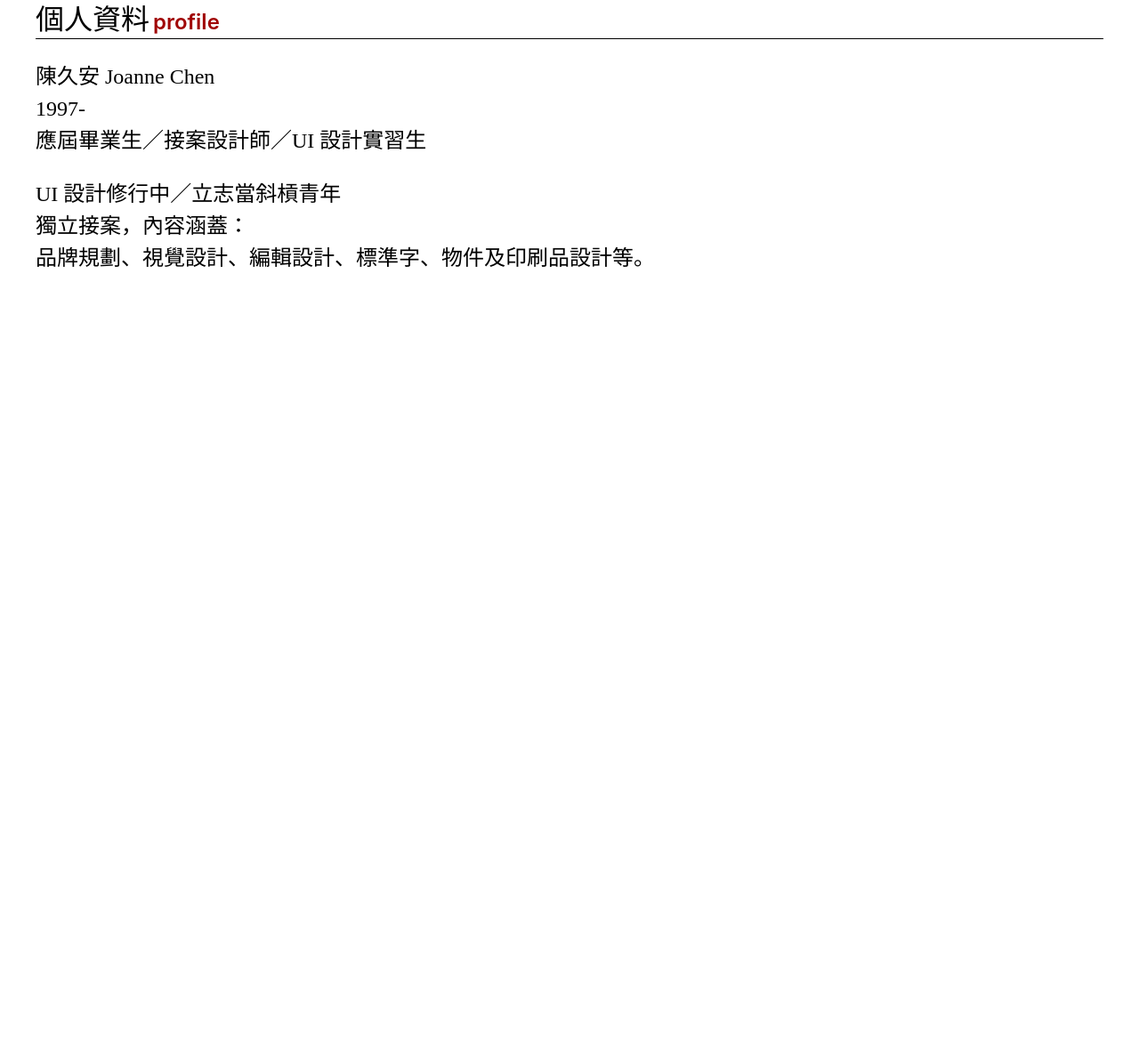
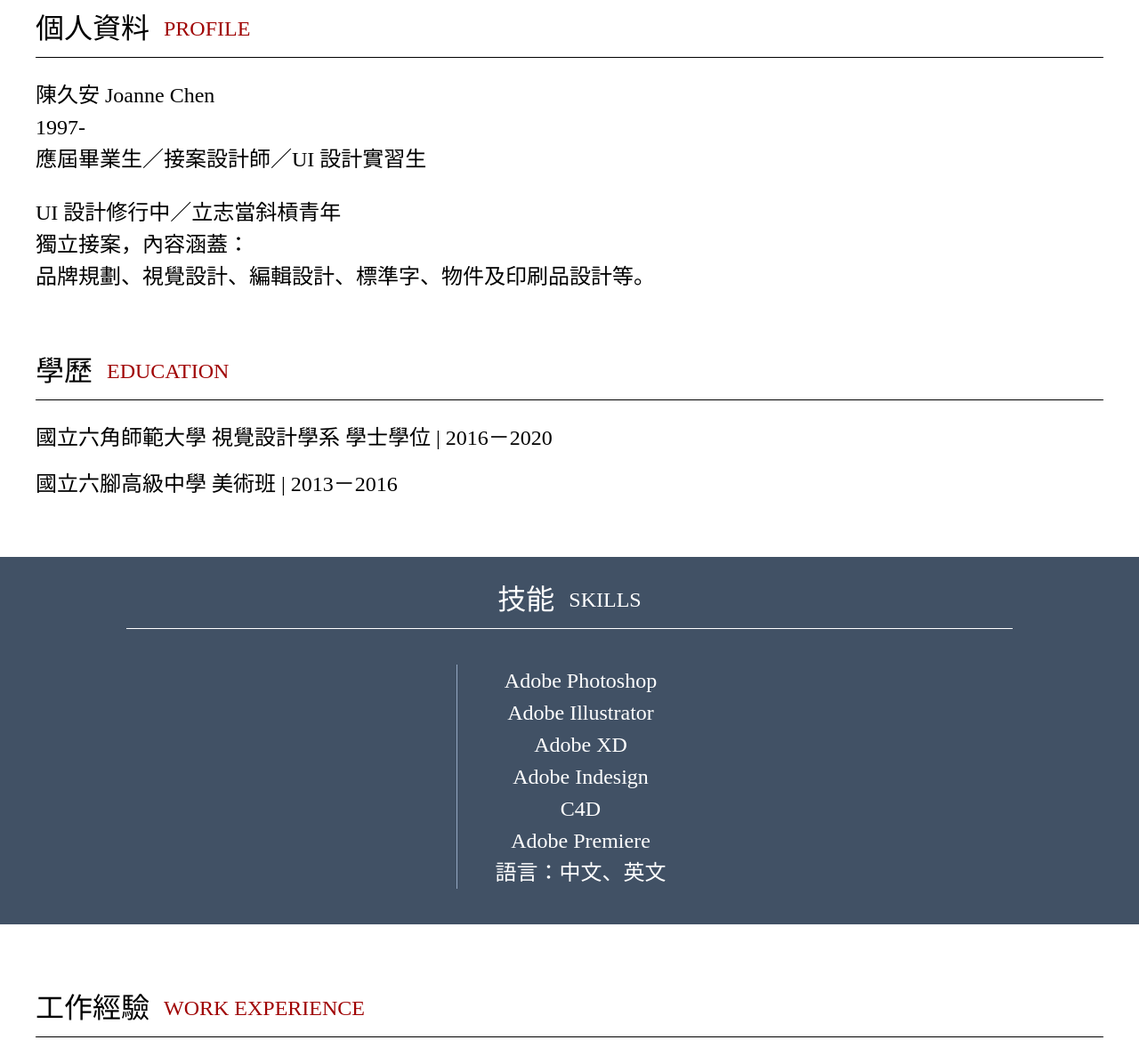
Before and after one commit to yubinho/midtern_practice, a plain HTML site: page index.html in a window 1280 px wide. Shown: the part 668-1837 px from the top of the page at 89% size. Before the commit the page ends 976 px from the top, so only its background shows below. Drawn offline with Linux system fonts and the light colour scheme.

Commit message:
refactor and finish

```diff
--- a/css/style.css
+++ b/css/style.css
@@ -43,68 +43,127 @@ table {
 	border-spacing: 0;
 }
 
-.main{
+/* common css tool */
+.custom-wd{
     width: 1200px;
     margin: 0 auto;
-    margin-top: 40px;
 }
 
-.top-title{
-    border-bottom: 2px solid #000000;
-    margin-bottom: 70px;
+.bg-dark{
+    text-align: center;
+    background-color: #415165;
 }
 
-.top-title .name{
-    text-align: left;
-    width: 274px;
-    font: normal normal normal 80px/95px SF Pro Text;
-    letter-spacing: 0px;
-    color: #000000;
-}
-
-.main img{
+img{
     display: block;
     height: auto;
     max-width: 100%;
 }
 
-.profile{
-    margin-top: 48px;
+.pt-3{
+    padding-top: 24px;
 }
 
-.profile .header{
-    border-bottom: 1px solid #000000;
-}
-.profile .header .title{
-    font-size: 32px;
-    letter-spacing: 0px;
-    color: #000000;
-}
-.profile .header .title-eng{
-    text-align: left;
-    margin-top: 6px;
-    color: #A00404;
-    font: normal normal 600 24px/36px SF Pro Text;
+.pb-1{
+    padding-bottom: 8px;
 }
 
-.profile .intro{
-    margin-top: 24px;
-    text-align: left;
-    font: normal normal 300 24px/36px PingFang TC;
-    white-space: nowrap;
-    letter-spacing: 0px;
-    color: #000000;
+.pb-3{
+    padding-bottom: 24px;
 }
 
-.profile .intro .context{
-    width: 439px;
+.pb-5{
+    padding-bottom: 40px;
+}
+
+.mb-2{
+    margin-bottom: 16px;
+}
+
+.mb-3{
     margin-bottom: 24px;
 }
 
-.profile .intro .context2{
-    width: 696px;
+.mb-5{
+    margin-bottom: 40px;
 }
 
-.footer{
-    width: 100%;
+.mb-6{
+    margin-bottom: 48px;
 }
+
+.mb-8{
+    margin-bottom: 64px;
+}
+
+.mb-10{
+    margin-bottom: 80px;
+}
+
+.font-white{
+    color: white;
+}
+
+.font-red{
+    color:#A00404;
+}
+
+/* web content css */
+.main-container{
+    font-size: 24px;
+    line-height: 36px;
+    margin: 40px auto 0 auto;
+}
+
+.head-title{
+    font-size: 80px;
+    line-height: 95px;
+    border-bottom: 2px solid black;
+}
+
+.title{
+    font-size: 32px;
+    line-height: 48px;
+    border-bottom: 1px solid black;
+}
+
+.subTitle{
+    font-size: 24px;
+    line-height: 36px;
+    margin-left: 16px;
+    vertical-align: text-top;
+}
+
+.skill{
+    margin-bottom: 70px;
+}
+
+.title-white-line{
+    font-size: 32px;
+    line-height: 48px;
+    width: 996px;
+    border-bottom: 1px solid white;
+    margin: 0 auto 40px auto;
+}
+
+.skill .list{
+    width: 230px;
+    margin: 0 auto;
+    padding-left: 24px;
+    border-left: 1px solid #96A9C4;
+}
+
+.experience .list{
+    padding-left: 24px;
+    border-left: 1px solid #96A9C4;
+}
+
+.experience .content{
+    width: 642px;
+    font-size: 20px;
+    line-height: 30px;
+}
+.contact img{
+    display: inline;
+    margin-right: 16px;
+}
--- a/index.html
+++ b/index.html
@@ -8,24 +8,76 @@
     <link rel="stylesheet" href="css/style.css">
 </head>
 <body>
-    <div class="main">
-        <div class="top-title">
-            <div class="name">Joanne Chen</div>
+    <div class="main-container">
+        <div class="profile custom-wd">
+            <div class="head-title pb-3 mb-6">Joanne<br>Chen</div>
+            <img class="mb-6" src="./images/photo.png">
+            <div class="title pb-1 mb-3">個人資料<span class="subTitle font-red">PROFILE</span></div>
+            <ul class="mb-8">
+                <li class="mb-3">陳久安 Joanne Chen <br>
+                    1997-<br>
+                    應屆畢業生／接案設計師／UI 設計實習生
+                </li>
+                <li class="mb-3">UI 設計修行中／立志當斜槓青年<br>
+                    獨立接案，內容涵蓋：<br>
+                    品牌規劃、視覺設計、編輯設計、標準字、物件及印刷品設計等。
+                </li>
+            </ul>
         </div>
-        <img src="./images/photo.png">
-        <div class="profile">
-            <div class="header">
-                <span class="title">個人資料</span>
-                <span class="title-eng">profile</span>
-            </div>
-            <div class="intro">
-                <div class="context">陳久安 Joanne Chen<br>1997-<br>應屆畢業生／接案設計師／UI 設計實習生</div>
-                <div class="context2">UI 設計修行中／立志當斜槓青年<br>獨立接案，內容涵蓋：<br>品牌規劃、視覺設計、編輯設計、標準字、物件及印刷品設計等。</div>
-            </div>
+
+        <div class="education custom-wd">
+            <div class="title pb-1 mb-3">學歷<span class="subTitle font-red">EDUCATION</span></div>
+            <ul class="mb-8">
+                <li class="mb-2">國立六角師範大學 視覺設計學系 學士學位 | 2016－2020</li>
+                <li class="mb-2">國立六腳高級中學 美術班 | 2013－2016</li>
+            </ul>
         </div>
-        <div class="education"></div>
+
+        <div class="skill bg-dark font-white pt-3 pb-5">
+            <div class="title-white-line pb-1">技能<span class="subTitle">SKILLS</span></div>
+            <ul class="list">
+                <li class="mb-1">Adobe Photoshop</li>
+                <li class="mb-1">Adobe Illustrator</li>
+                <li class="mb-1">Adobe XD</li>
+                <li class="mb-1">Adobe Indesign</li>
+                <li class="mb-1">C4D</li>
+                <li class="mb-1">Adobe Premiere</li>
+                <li class="mb-1">語言：中文、英文</li>
+            </ul>
+        </div>
+
+        <div class="experience custom-wd">
+            <div class="title pb-1 mb-2">工作經驗<span class="subTitle font-red">WORK EXPERIENCE</span></div>
+            <ul class="list mb-10">
+                <li class="mb-3">六角學院 視覺設計實習生 | 2019/07－2020/06<br>
+                    <img src="./images/hexschool.png">
+                    <div class="content">在六角學院長達一年的實習中，前期藉由公司課程掌握 HTML, CSS, Adobe XD，設計給學員使用的名片設計教材，並參與六角週年活動，設計各式周邊商品及活動網路宣傳圖。後期進入 UI 設計範疇，設計六角共筆部落格 - W3HexSchool、六角發案服務網介面設計、供給學員的教案- RWD官方網站設計，並設計各式網頁活動宣傳圖。</div>
+                </li>
+                <li class="mb-3">獨立接案 Hao Jun 酒標設計 | 2019</li>
+                <li class="mb-3">獨立接案 Exulans 酒標設計 | 2019</li>
+                <li class="mb-3">獨立接案 桃園平鎮市民健走活動提案 | 2019</li>
+                <li class="mb-3">
+                    Simtree 興趣咖啡 工讀生 | 2018－2019
+                    <img src="./images/simtree.png" alt="">
+                    <div class="content">擔任外場及吧台服務生，學習咖啡相關知識。</div>
+                </li>
+            </ul>
+        </div>
+
+        <div class="contact bg-dark font-white pt-3 pb-3">
+            <div class="title-white-line pb-1 mb-3">聯絡方式<span class="subTitle">CONTACT METHOD</span></div>
+            <ul>
+                <li class="mb-2">Mail：xxxd@hexschool.com</li>
+                <li class="mb-2">Phone：0910123456</li>
+                <li class="mb-2">Kaohsiung, Taiwan</li>
+                <li class="mb-2">作品連結：https://www.behance.net/xxxdddddd</li>
+                <li class="mb-2">
+                    <img src="./images/facebook.svg">
+                    <img src="./images/instagram-alt.svg" alt="">
+                    <img src="./images/line.svg" alt="">
+                </li>
+            </ul>
+        </div>
     </div>
-
-    <div class="footer"></div>
 </body>
 </html>
```
Also changed, not shown: images/facebook.svg (added), images/instagram-alt.svg (added), images/line.svg (added).
